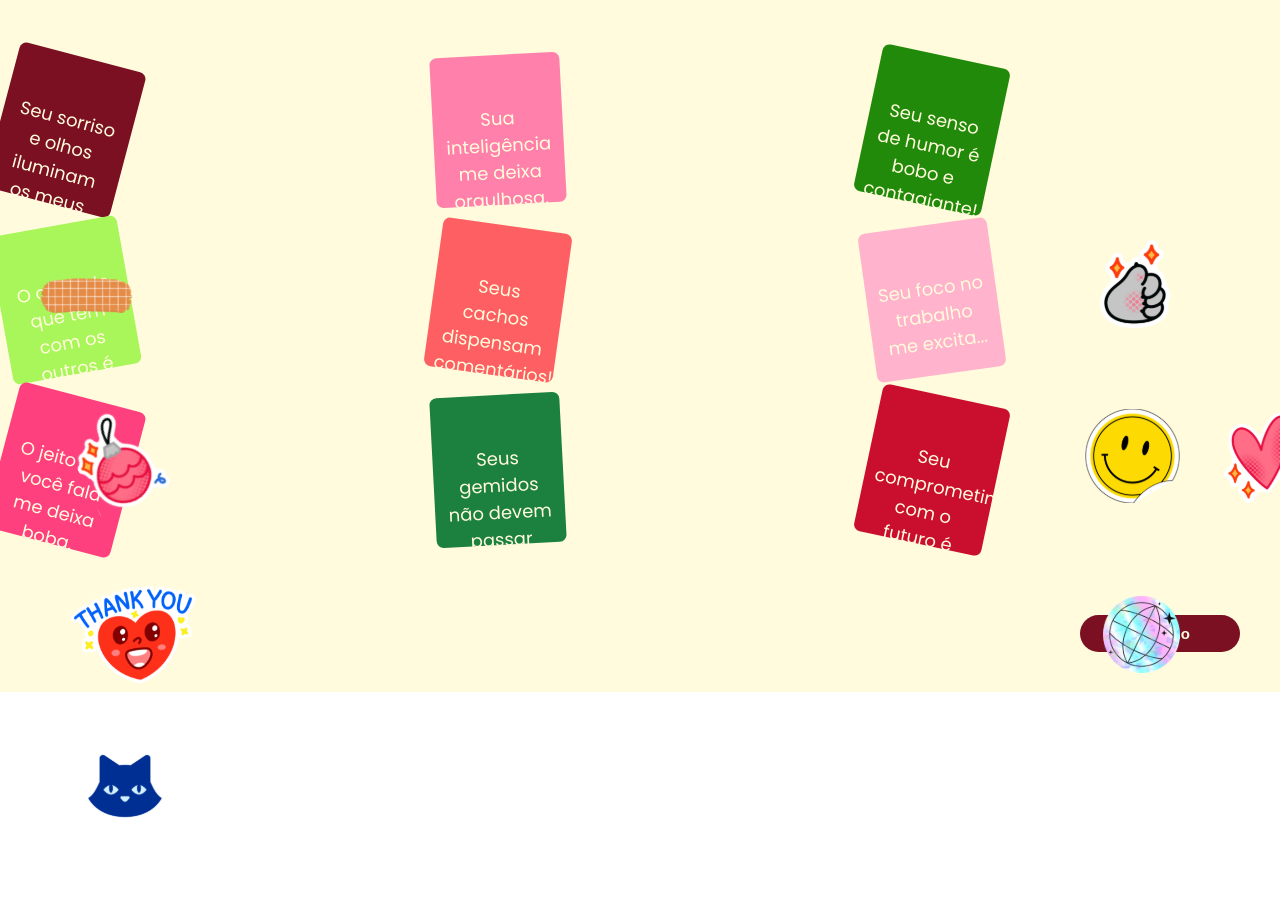
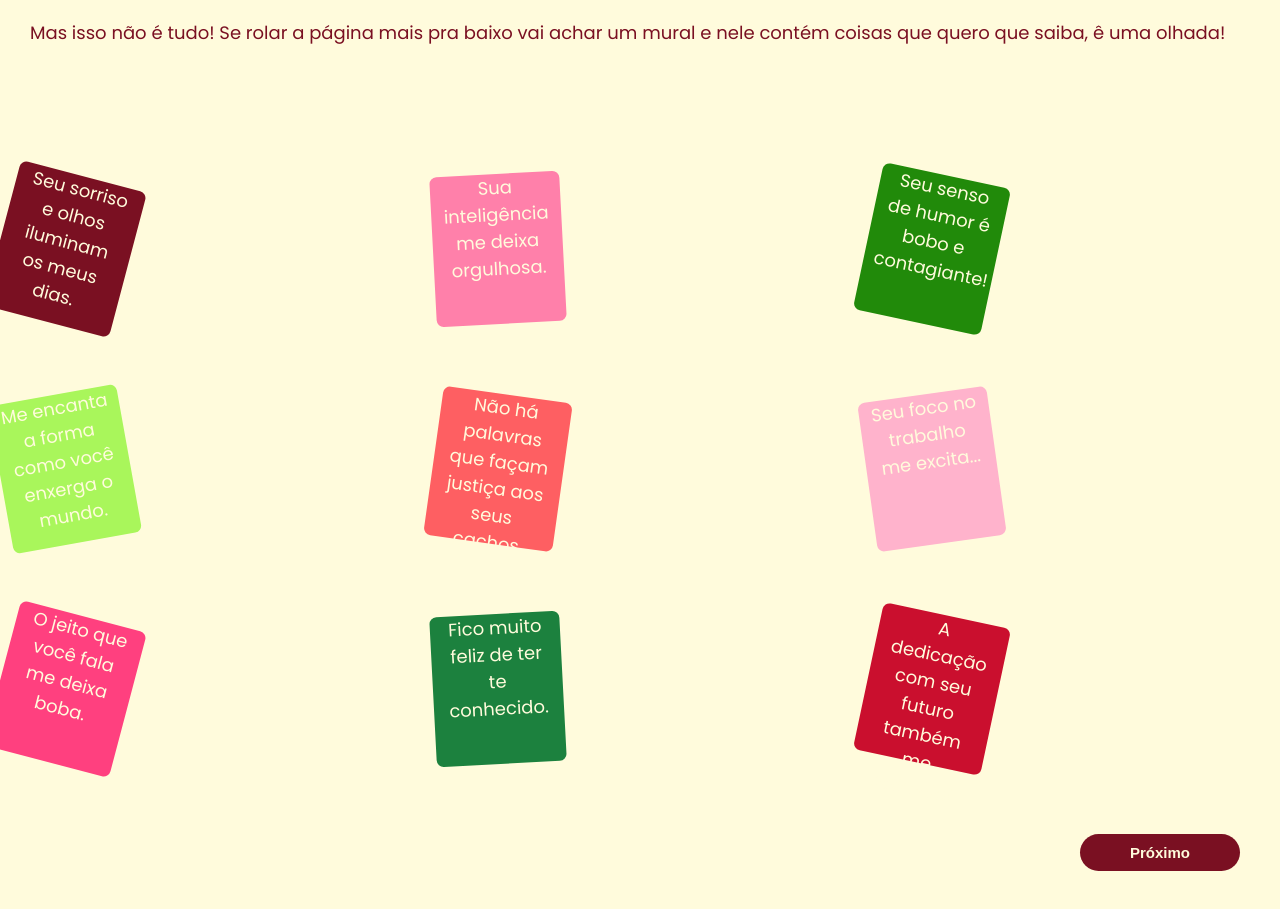
Before and after one commit to carolsoul/segredo, a React (Vite) app: page /infografico in a window 1280 px wide. Shown: the part 1067-1976 px from the top of the page. Before the commit the page ends 1890 px from the top, so only its background shows below. Built offline with nearby package versions, Linux system fonts and the light colour scheme; a web font is replaced by a local one.

Commit message:
style: arrumar stickers

```diff
--- a/src/pages/Infografico.jsx
+++ b/src/pages/Infografico.jsx
@@ -188,57 +188,110 @@ function Infografico() {
 
       <div className={styles.text1}>
         <p>
-          E aí, {nome && `${nome}`}, acertei alguma coisa? Pensei que acharia interessante um infográfico desse com informações que sei sobre você, espero que tenha gostado! Quero que saiba que no meu cérebro há uma parte designada apenas para a sua pessoa e isto compõe apenas algumas das milhares de informações que, ao longo desses quase 10 anos (onde 7 deles te desejei de longe), consegui observar e guardar com carinho na minha cabeça. Mas isso não é tudo! Se rolar a página mais pra baixo vai achar um mural e nele contém coisas que quero que saiba, aproveite aí!
+          E aí, {nome && `${nome}`}, acertei alguma coisa? Pensei que acharia interessante um infográfico desse com informações que sei sobre você, espero que tenha gostado! <br></br><br></br> Quero que saiba que no meu cérebro há uma parte designada apenas para a sua pessoa e isto compõe apenas algumas das milhares de informações que, ao longo desses quase 10 anos (onde 7 deles te desejei de longe), consegui observar e guardar com carinho na minha cabeça. <br></br><br></br> Mas isso não é tudo! Se rolar a página mais pra baixo vai achar um mural e nele contém coisas que quero que saiba, ê uma olhada!
           </p>
       </div>
       </section>
 
       <div className={styles.muralGrid}>
+
+        <div className='card'>
+          <div className='sticker-card'>
+            <img src={sticker1} alt="Sticker 1" className={`${styles.sticker} ${styles.sticker1}`} />
+          </div>
+
           <div className={styles.red1}>
-          <p>Seu sorriso e olhos iluminam os meus dias!</p>
+          <p>Seu sorriso e olhos iluminam os meus dias.</p>
+        </div>
+
+        </div>
+
+        <div className='card'>
+          <div className='sticker-card'>
+            <img src={sticker2} alt="Sticker 2" className={`${styles.sticker} ${styles.sticker2}`} />
           </div>
 
           <div className={styles.pink1}>
             <p>Sua inteligência me deixa orgulhosa.</p>
           </div>
+        </div>
+
+        <div className='card'>
+          <div className='sticker-card'>
+
+          </div>
 
           <div className={styles.green1}>
             <p>Seu senso de humor é bobo e contagiante!</p>
           </div>
+        </div>
+
+        <div className='card'>
+          <div className='sticker-card'>
+            <img src={sticker3} alt="Sticker 3" className={`${styles.sticker} ${styles.sticker3}`} />
+          </div>
 
           <div className={styles.green2}>
-          <p>O cuidado que tem com os outros é lindo.</p>
+            <p>Me encanta a forma como você enxerga o mundo.</p>
+          </div>
+        </div>
+
+        <div className='card'>
+          <div className='sticker-card'>
+            <img src={sticker4} alt="Sticker 4" className={`${styles.sticker} ${styles.sticker4}`} />
           </div>
 
           <div className={styles.red2}>
-          <p>Seus cachos dispensam comentários!</p>
+            <p>Não há palavras que façam justiça aos seus cachos.</p>
+          </div>
+
+        </div>
+
+        <div className='card'>
+          <div className='sticker-card'>
+            <img src={sticker5} alt="Sticker 5" className={`${styles.sticker} ${styles.sticker5}`} />
           </div>
 
           <div className={styles.pink2}>
             <p>Seu foco no trabalho me excita...</p>
+          </div>
+        </div>
+
+        <div className='card'>
+          <div className='sticker-card'>
+            <img src={sticker6} alt="Sticker 6" className={`${styles.sticker} ${styles.sticker6}`} />
+
+            <img src={sticker8} alt="Sticker 8" className={`${styles.sticker} ${styles.sticker8}`} />
           </div>
 
           <div className={styles.pink3}>
             <p>O jeito que você fala me deixa boba.</p>
           </div>
 
+        </div>
+
+        <div className='card'>
+          <div className='sticker-card'>
+            <img src={sticker7} alt="Sticker 7" className={`${styles.sticker} ${styles.sticker7}`} />
+          </div>
+
           <div className={styles.green3}>
-          <p>Seus gemidos não devem passar despercebidos.. </p>
+            <p>Fico muito feliz de ter te conhecido. </p>
+          </div>
+        </div>
+
+        <div className='card'>
+
+          <div className='sticker-card'>
           </div>
 
           <div className={styles.red3}>
-          <p>Seu comprometimento com o futuro é fofo!</p>
+            <p>A dedicação com seu futuro também me estimula!</p>
           </div>
         </div>
 
-      <img src={sticker1} alt="Sticker 1" className={`${styles.sticker} ${styles.sticker1}`} />
-      <img src={sticker2} alt="Sticker 2" className={`${styles.sticker} ${styles.sticker2}`} />
-      <img src={sticker3} alt="Sticker 3" className={`${styles.sticker} ${styles.sticker3}`} />
-      <img src={sticker4} alt="Sticker 4" className={`${styles.sticker} ${styles.sticker4}`} />
-      <img src={sticker5} alt="Sticker 5" className={`${styles.sticker} ${styles.sticker5}`} />
-      <img src={sticker6} alt="Sticker 6" className={`${styles.sticker} ${styles.sticker6}`} />
-      <img src={sticker7} alt="Sticker 7" className={`${styles.sticker} ${styles.sticker7}`} />
-      <img src={sticker8} alt="Sticker 8" className={`${styles.sticker} ${styles.sticker8}`} />
+      </div>
+
 
       <button className={styles.infNextButton} onClick={irParaJogoMemoria}>
         Próximo
```
Lines whose indentation alone changed are shown as unchanged.
